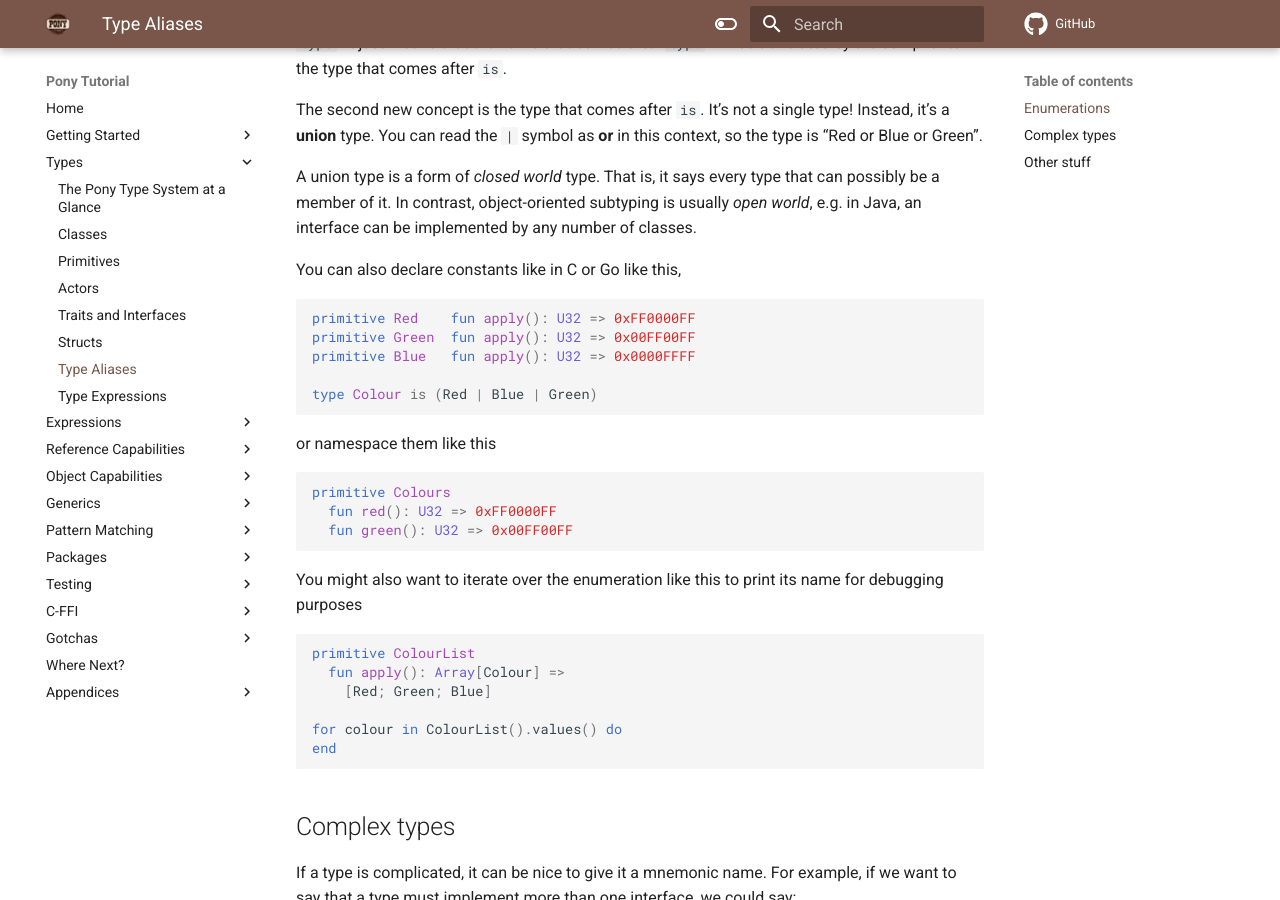
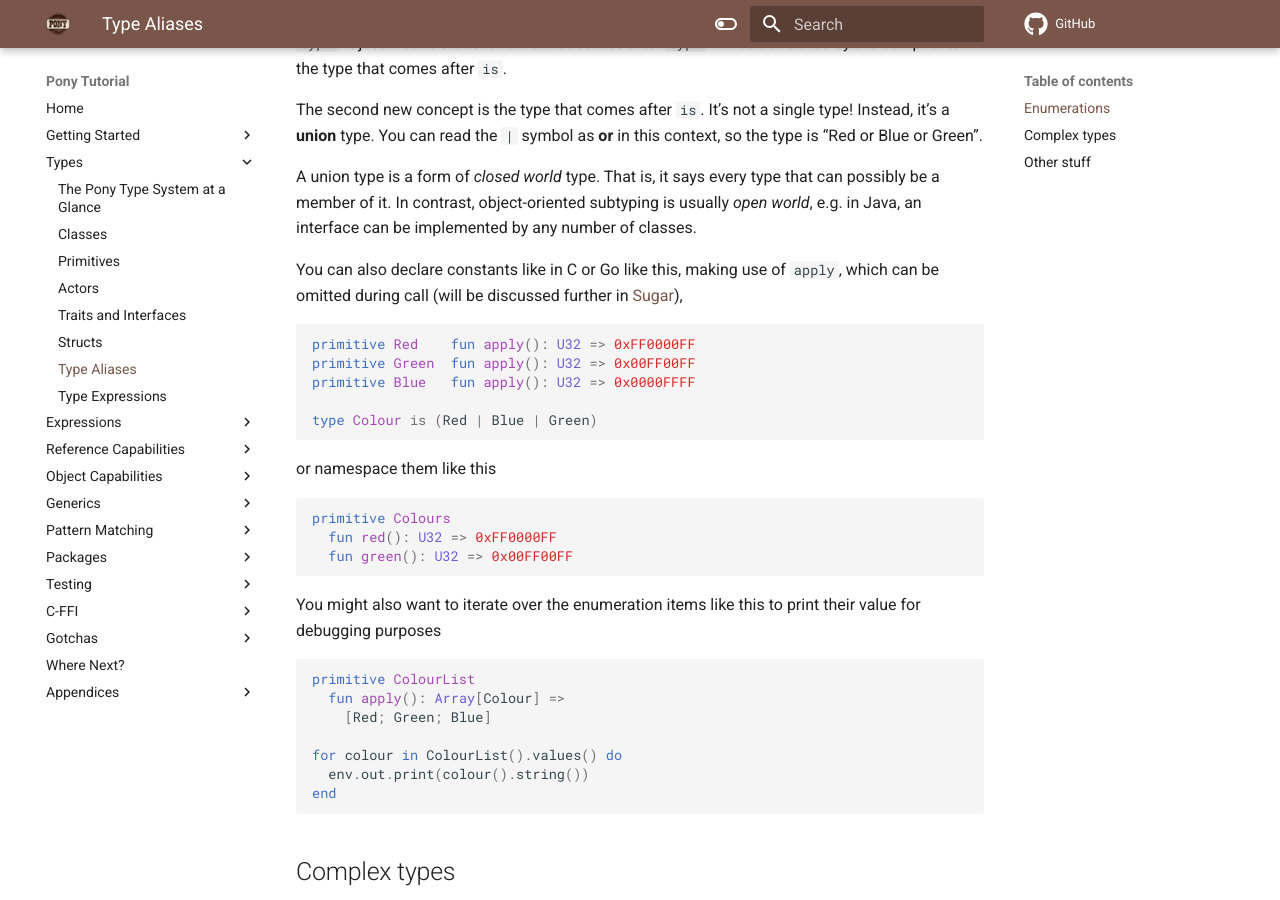
Before and after one commit to ponylang/pony-tutorial, an MkDocs documentation site: the page built from docs/types/type-aliases.md, in a window 1280 px wide and 900 px high, scrolled down 584 px. Built offline with MkDocs 1.6.1 and Material for MkDocs 9.7.7, drawn with Linux system fonts in a browser that asks for light colours; comment, search, counter and statistics services are not loaded.

Commit message:
Clarify apply sugar before fully introduced (#483)
* Update type-aliases.md

- Add a small comment about the `apply` sugar.
- Add a call to `colour()` in the iteration example.

* Correct capitalization and spacing

Apply the changes suggested by rhagenson.

Co-authored-by: Ryan A. Hagenson <Ryan.Hagenson@gmail.com>

````diff
--- a/docs/types/type-aliases.md
+++ b/docs/types/type-aliases.md
@@ -22,7 +22,8 @@
 
 A union type is a form of _closed world_ type. That is, it says every type that can possibly be a member of it. In contrast, object-oriented subtyping is usually _open world_, e.g. in Java, an interface can be implemented by any number of classes.
 
-You can also declare constants like in C or Go like this,
+You can also declare constants like in C or Go like this, making use of `apply`,
+which can be omitted during call (will be discussed further in [Sugar](/expressions/sugar.md)),
 
 ```pony
 primitive Red    fun apply(): U32 => 0xFF0000FF
@@ -40,7 +41,7 @@
   fun green(): U32 => 0x00FF00FF
 ```
 
-You might also want to iterate over the enumeration like this to print its name for debugging purposes
+You might also want to iterate over the enumeration items like this to print their value for debugging purposes
 
 ```pony
 primitive ColourList
@@ -48,6 +49,7 @@
     [Red; Green; Blue]
 
 for colour in ColourList().values() do
+  env.out.print(colour().string())
 end
 ```
 
````
